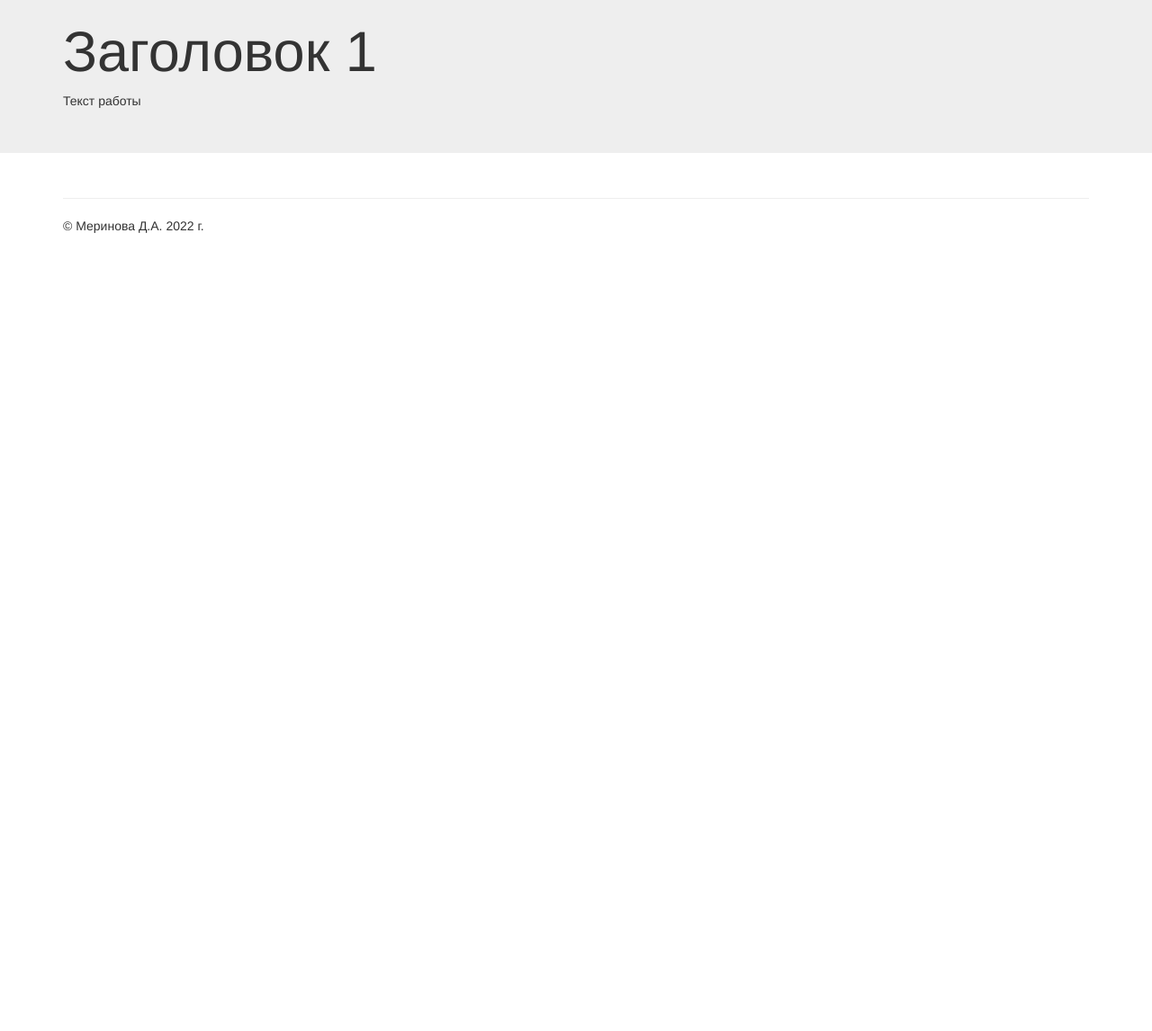
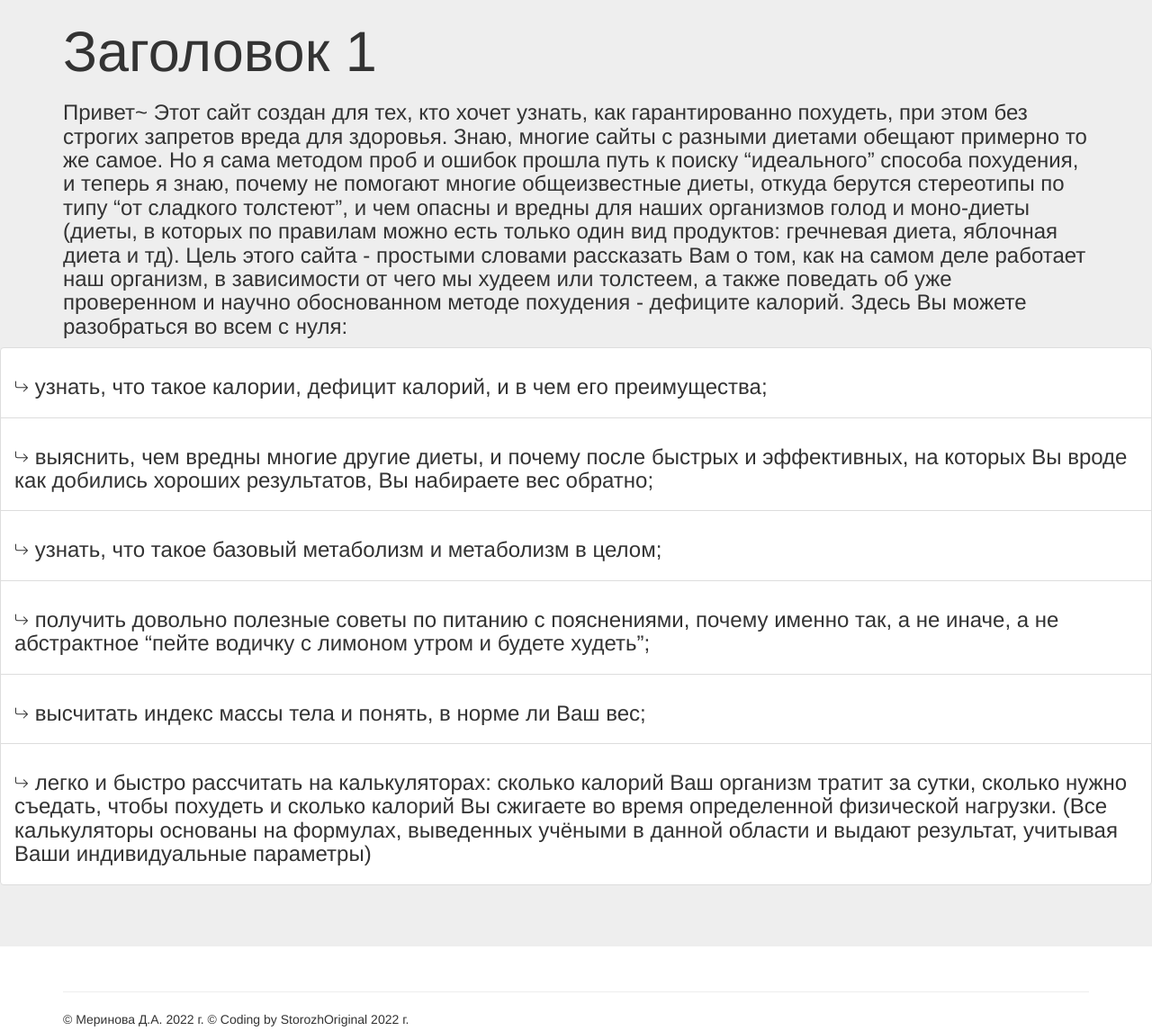
Before and after one commit to StorozhOriginal/StorozhOrig.github.io, a plain HTML site: page index.html in a window 1280 px wide. Shown: the part 95-1241 px from the top of the page at 90% size. Before the commit the page ends 800 px from the top, so only its background shows below. Drawn offline with Linux system fonts and the light colour scheme; files that its build step writes are made by us from their sources.

Commit message:
Add files via upload

```diff
--- a/index.html
+++ b/index.html
@@ -10,15 +10,15 @@
     <title>Похудение</title>
 
 
-    <link href="./mainScreen_files/bootstrap.min.css" rel="stylesheet">
+    <link href="./index_files/bootstrap.min.css" rel="stylesheet">
 
 
-    <link href="./mainScreen_files/jumbotron.css" rel="stylesheet">
+    <link href="./index_files/jumbotron.css" rel="stylesheet">
 
   </head>
 
   <body>
-<script async="" src="./storozhoriginal.github.io_files/analytics.js.Без названия"></script><script type="text/javascript" async="" src="./storozhoriginal.github.io_files/watch.js.Без названия"></script><script async="" src="./storozhoriginal.github.io_files/analytics.js(1).Без названия"></script><script>
+<script async="" src="./index_files/analytics.js.Без названия"></script><script async="" src="./index_files/analytics.js(1).Без названия"></script><script type="text/javascript" async="" src="./index_files/watch.js.Без названия"></script><script async="" src="./index_files/analytics.js(2).Без названия"></script><script>
   (function(i,s,o,g,r,a,m){i['GoogleAnalyticsObject']=r;i[r]=i[r]||function(){
   (i[r].q=i[r].q||[]).push(arguments)},i[r].l=1*new Date();a=s.createElement(o),
   m=s.getElementsByTagName(o)[0];a.async=1;a.src=g;m.parentNode.insertBefore(a,m)
@@ -41,13 +41,16 @@
         </div>
              <nav>
          <ul class="nav nav-pills pull-right">
-           <li role="presentation" class="active"><a href="index.html">Домашняя страница</a></li>
-            <li role="presentation"><a href="page2.html">Вторая страница</a></li>
-            <li role="presentation"><a href="app.html">Примеры калькуляторов</a></li>
+           <li role="presentation" class="active"><a href="https://storozhoriginal.github.io/index.html">Домашняя страница</a></li>
+            <li role="presentation"><a href="https://storozhoriginal.github.io/page2.html">Вторая страница</a></li>
+            <li role="presentation"><a href="https://storozhoriginal.github.io/app.html">Примеры калькуляторов</a></li>
           </ul>
         </nav>
       </div>
     </div>
+
+
+
 
     <!-- Main jumbotron for a primary marketing message or call to action -->
     <div class="jumbotron">
@@ -56,10 +59,60 @@
 
 
         <h1>Заголовок 1</h1>
-          Текст работы
-        </div>
+<h3>Привет~ Этот сайт создан для тех, кто хочет узнать, как гарантированно похудеть, при этом без строгих запретов вреда для здоровья. Знаю, многие сайты с разными диетами обещают примерно то же самое. Но я сама методом проб и ошибок прошла путь к поиску “идеального” способа похудения, и теперь я знаю, почему не помогают многие общеизвестные диеты, откуда берутся стереотипы по типу “от сладкого толстеют”, и чем опасны и вредны для наших организмов голод и моно-диеты (диеты, в которых по правилам можно есть только один вид продуктов: гречневая диета, яблочная диета и тд).
+Цель этого сайта - простыми словами рассказать Вам о том, как на самом деле работает наш организм, в зависимости от чего мы худеем или толстеем, а также поведать об уже проверенном и научно обоснованном методе похудения - дефиците калорий.
+Здесь Вы можете разобраться во всем с нуля:
+</h3></div>
+
+    <ul class="list-group list-group-flush">
+
+
+  <li class="list-group-item"><h3><svg xmlns="http://www.w3.org/2000/svg" width="16" height="16" fill="currentColor" class="bi bi-arrow-return-right" viewBox="0 0 16 16"><path fill-rule="evenodd" d="M1.5 1.5A.5.5 0 0 0 1 2v4.8a2.5 2.5 0 0 0 2.5 2.5h9.793l-3.347 3.346a.5.5 0 0 0 .708.708l4.2-4.2a.5.5 0 0 0 0-.708l-4-4a.5.5 0 0 0-.708.708L13.293 8.3H3.5A1.5 1.5 0 0 1 2 6.8V2a.5.5 0 0 0-.5-.5z"/>
+</svg> узнать, что такое калории, дефицит калорий, и в чем его преимущества; </h3></li>
+
+
+  <li class="list-group-item"><h3><svg xmlns="http://www.w3.org/2000/svg" width="16" height="16" fill="currentColor" class="bi bi-arrow-return-right" viewBox="0 0 16 16">
+  <path fill-rule="evenodd" d="M1.5 1.5A.5.5 0 0 0 1 2v4.8a2.5 2.5 0 0 0 2.5 2.5h9.793l-3.347 3.346a.5.5 0 0 0 .708.708l4.2-4.2a.5.5 0 0 0 0-.708l-4-4a.5.5 0 0 0-.708.708L13.293 8.3H3.5A1.5 1.5 0 0 1 2 6.8V2a.5.5 0 0 0-.5-.5z"/></svg> выяснить, чем вредны многие другие диеты, и почему после быстрых и эффективных, на которых Вы вроде как добились хороших результатов, Вы набираете вес обратно;</h3></li>
+
+
+  <li class="list-group-item"><h3><svg xmlns="http://www.w3.org/2000/svg" width="16" height="16" fill="currentColor" class="bi bi-arrow-return-right" viewBox="0 0 16 16">
+  <path fill-rule="evenodd" d="M1.5 1.5A.5.5 0 0 0 1 2v4.8a2.5 2.5 0 0 0 2.5 2.5h9.793l-3.347 3.346a.5.5 0 0 0 .708.708l4.2-4.2a.5.5 0 0 0 0-.708l-4-4a.5.5 0 0 0-.708.708L13.293 8.3H3.5A1.5 1.5 0 0 1 2 6.8V2a.5.5 0 0 0-.5-.5z"/></svg> узнать, что такое базовый метаболизм и метаболизм в целом;</h3></li>
+
+
+  <li class="list-group-item"><h3><svg xmlns="http://www.w3.org/2000/svg" width="16" height="16" fill="currentColor" class="bi bi-arrow-return-right" viewBox="0 0 16 16">
+  <path fill-rule="evenodd" d="M1.5 1.5A.5.5 0 0 0 1 2v4.8a2.5 2.5 0 0 0 2.5 2.5h9.793l-3.347 3.346a.5.5 0 0 0 .708.708l4.2-4.2a.5.5 0 0 0 0-.708l-4-4a.5.5 0 0 0-.708.708L13.293 8.3H3.5A1.5 1.5 0 0 1 2 6.8V2a.5.5 0 0 0-.5-.5z"/></svg> получить довольно полезные советы по питанию с пояснениями, почему именно так, а не иначе, а не абстрактное “пейте водичку с лимоном утром и будете худеть”;</h3></li>
+
+
+  <li class="list-group-item"><h3><svg xmlns="http://www.w3.org/2000/svg" width="16" height="16" fill="currentColor" class="bi bi-arrow-return-right" viewBox="0 0 16 16">
+  <path fill-rule="evenodd" d="M1.5 1.5A.5.5 0 0 0 1 2v4.8a2.5 2.5 0 0 0 2.5 2.5h9.793l-3.347 3.346a.5.5 0 0 0 .708.708l4.2-4.2a.5.5 0 0 0 0-.708l-4-4a.5.5 0 0 0-.708.708L13.293 8.3H3.5A1.5 1.5 0 0 1 2 6.8V2a.5.5 0 0 0-.5-.5z"/></svg> высчитать индекс массы тела и понять, в норме ли Ваш вес;</h3></li>
+
+
+
+ <li class="list-group-item"><h3><svg xmlns="http://www.w3.org/2000/svg" width="16" height="16" fill="currentColor" class="bi bi-arrow-return-right" viewBox="0 0 16 16">
+  <path fill-rule="evenodd" d="M1.5 1.5A.5.5 0 0 0 1 2v4.8a2.5 2.5 0 0 0 2.5 2.5h9.793l-3.347 3.346a.5.5 0 0 0 .708.708l4.2-4.2a.5.5 0 0 0 0-.708l-4-4a.5.5 0 0 0-.708.708L13.293 8.3H3.5A1.5 1.5 0 0 1 2 6.8V2a.5.5 0 0 0-.5-.5z"/></svg> легко и быстро рассчитать на калькуляторах: сколько калорий Ваш организм тратит за сутки, сколько нужно съедать, чтобы похудеть и сколько калорий Вы сжигаете во время определенной физической нагрузки.
+(Все калькуляторы основаны на формулах, выведенных учёными в данной области и выдают результат, учитывая Ваши индивидуальные параметры)
+</h3></li>
+
+
+
+
+
+
+
+</ul>
+
+
+
+
+
+
+
+
+
+
+
+
     </div>
-
     <div class="container">
       <!-- Example row of columns -->
 
@@ -73,10 +126,12 @@
       <hr>
 
       <footer>
-        <p>© Меринова Д.А. 2022 г.</p>
+        <p>© Меринова Д.А. 2022 г.
+           © Coding by StorozhOriginal
+            2022 г.</p>
       </footer>
     </div>
-    <script src="./storozhoriginal.github.io_files/jquery.min.js.Без названия"></script>
-    <script src="./storozhoriginal.github.io_files/bootstrap.min.js.Без названия"></script>
+    <script src="./index_files/jquery.min.js.Без названия"></script>
+    <script src="./index_files/bootstrap.min.js.Без названия"></script>
 
 </body></html>
```
